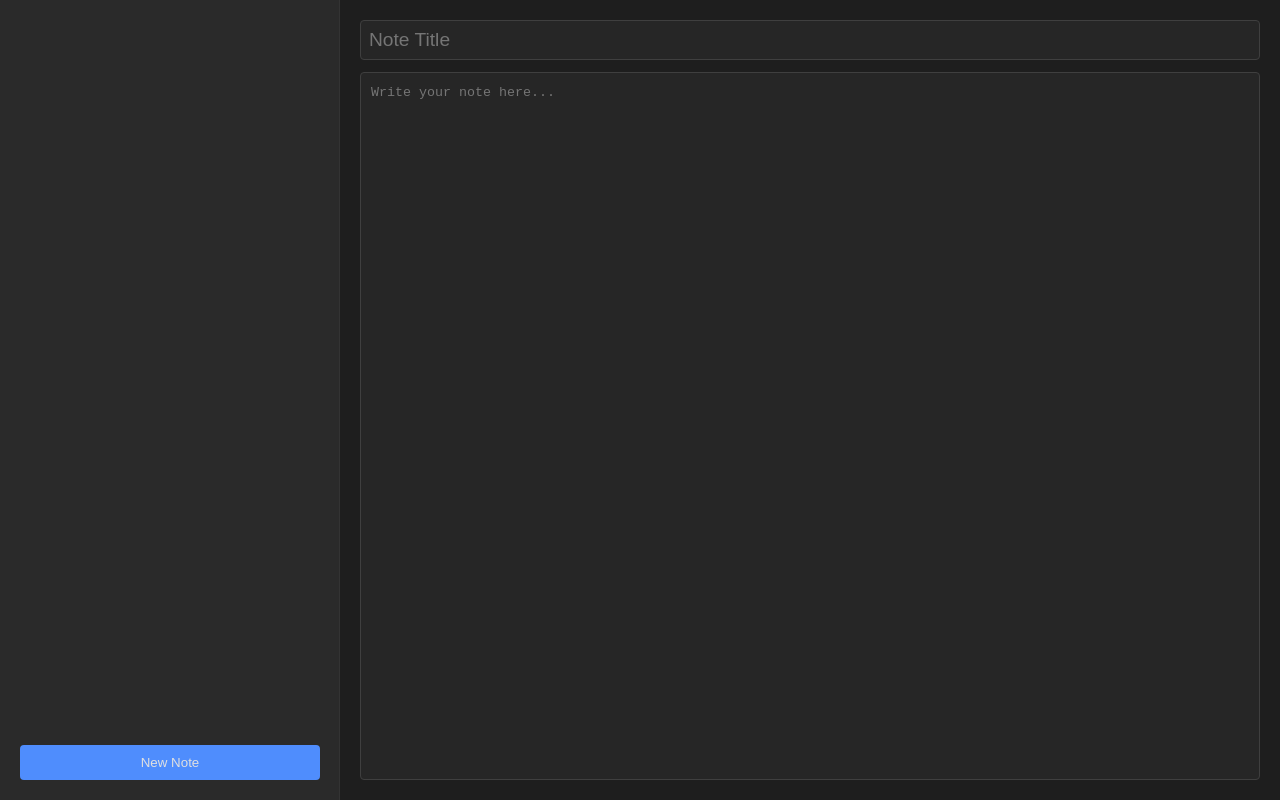
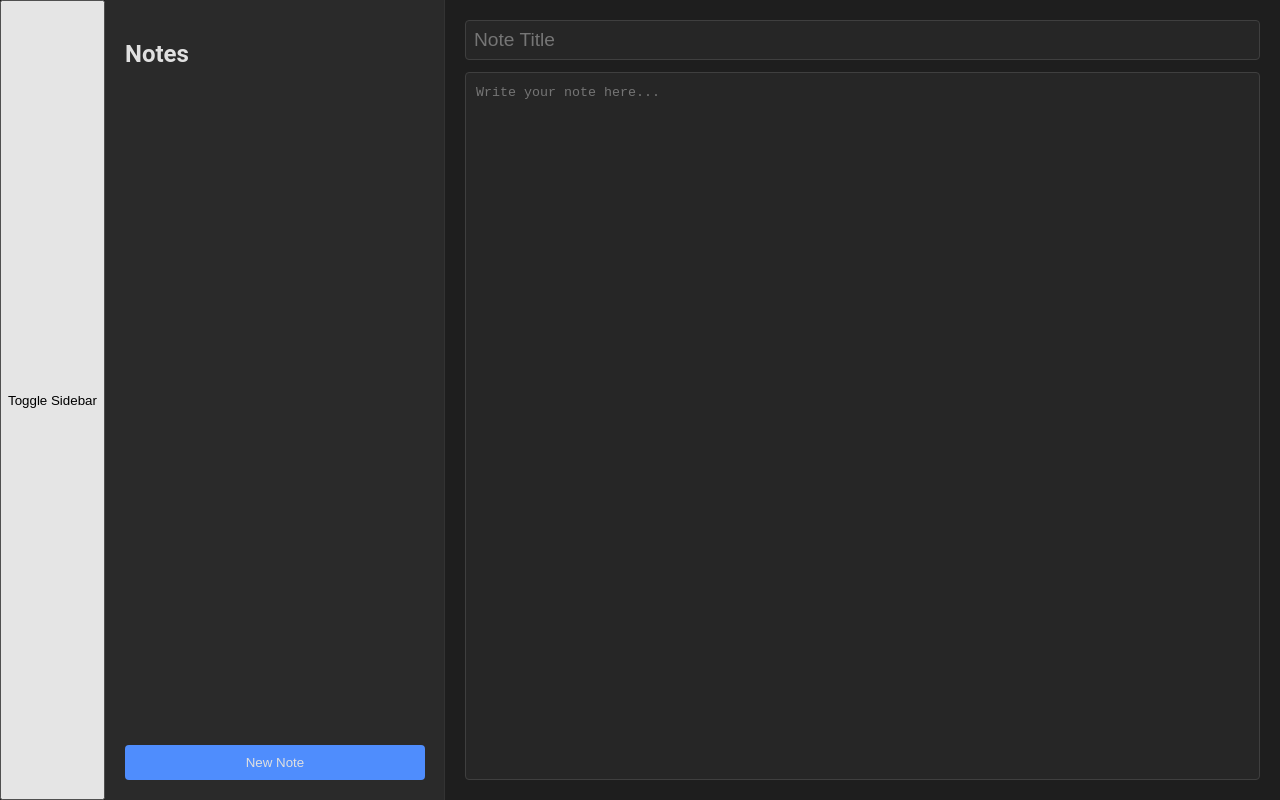
Before and after one commit to hihumanzone/Realtime-notes, a website: page public/index.html in a window 1280 px wide. Drawn offline with nearby package versions, Linux system fonts and the light colour scheme; no server answers.

Commit message:
Update index.html

```diff
--- a/public/index.html
+++ b/public/index.html
@@ -2,15 +2,18 @@
 <html>
 <head>
     <title>Real-time Notes</title>
-    <meta name="viewport" content="width=device-width, initial-scale=1.0">
     <link rel="stylesheet" href="style.css">
 </head>
 <body>
     <div class="container">
-        <div id="sidebar">
+        <button id="toggle-sidebar">Toggle Sidebar</button>
+
+        <div id="sidebar" class="hidden">
+            <h2>Notes</h2>
             <ul id="note-list"></ul>
             <button id="new-note">New Note</button>
         </div>
+
         <div id="main-content">
             <input type="text" id="note-title" placeholder="Note Title">
             <textarea id="note-content" placeholder="Write your note here..."></textarea>
```
